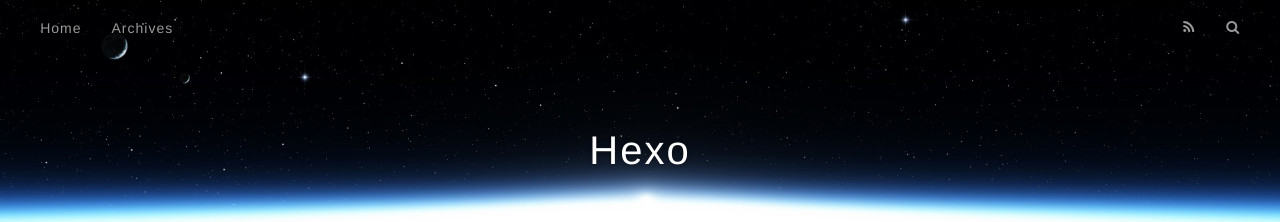
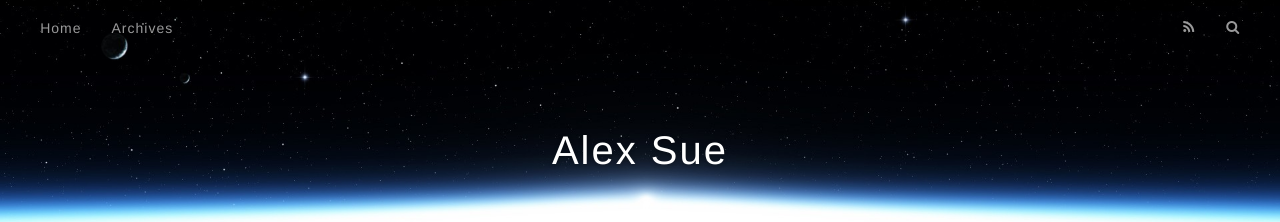
Before and after one commit to x95102003/x95102003.github.io, a plain HTML site: page index.html in a window 1280 px wide. Shown: the top 222 px of the page. Drawn offline with nearby package versions, Linux system fonts and the light colour scheme.

Commit message:
Site updated: 2015-10-29 00:52:17

```diff
--- a/index.html
+++ b/index.html
@@ -3,19 +3,19 @@
 <head>
   <meta charset="utf-8">
 
-  <title>Hexo</title>
+  <title>Alex Sue</title>
   <meta name="viewport" content="width=device-width, initial-scale=1, maximum-scale=1">
   <meta name="description">
 <meta property="og:type" content="website">
-<meta property="og:title" content="Hexo">
+<meta property="og:title" content="Alex Sue">
 <meta property="og:url" content="http://x95102003/github.io/index.html">
-<meta property="og:site_name" content="Hexo">
+<meta property="og:site_name" content="Alex Sue">
 <meta property="og:description">
 <meta name="twitter:card" content="summary">
-<meta name="twitter:title" content="Hexo">
+<meta name="twitter:title" content="Alex Sue">
 <meta name="twitter:description">
 
-    <link rel="alternative" href="/atom.xml" title="Hexo" type="application/atom+xml">
+    <link rel="alternative" href="/atom.xml" title="Alex Sue" type="application/atom+xml">
 
 
     <link rel="icon" href="/favicon.png">
@@ -33,7 +33,7 @@
   <div id="header-outer" class="outer">
     <div id="header-title" class="inner">
       <h1 id="logo-wrap">
-        <a href="/" id="logo">Hexo</a>
+        <a href="/" id="logo">Alex Sue</a>
       </h1>
 
     </div>
@@ -96,7 +96,7 @@
 
     </div>
     <footer class="article-footer">
-      <a data-url="http://x95102003/github.io/2015/10/28/hello-world/" data-id="cigb18pcn0001fsnu0bqtepw1" class="article-share-link">Share</a>
+      <a data-url="http://x95102003/github.io/2015/10/28/hello-world/" data-id="cigb1gg2l0001nanuj9lwiqkb" class="article-share-link">Share</a>
 
 
     </footer>
```
Also changed, not shown: 2015/10/28/hello-world/index.html (+5 -5 lines), archives/2015/10/index.html (+6 -6 lines), archives/2015/index.html (+6 -6 lines), archives/index.html (+6 -6 lines).
